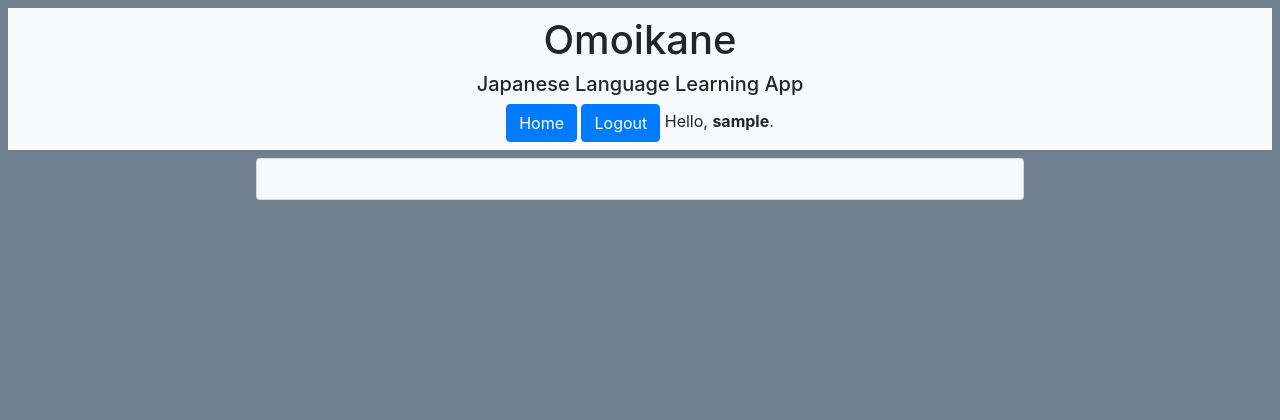
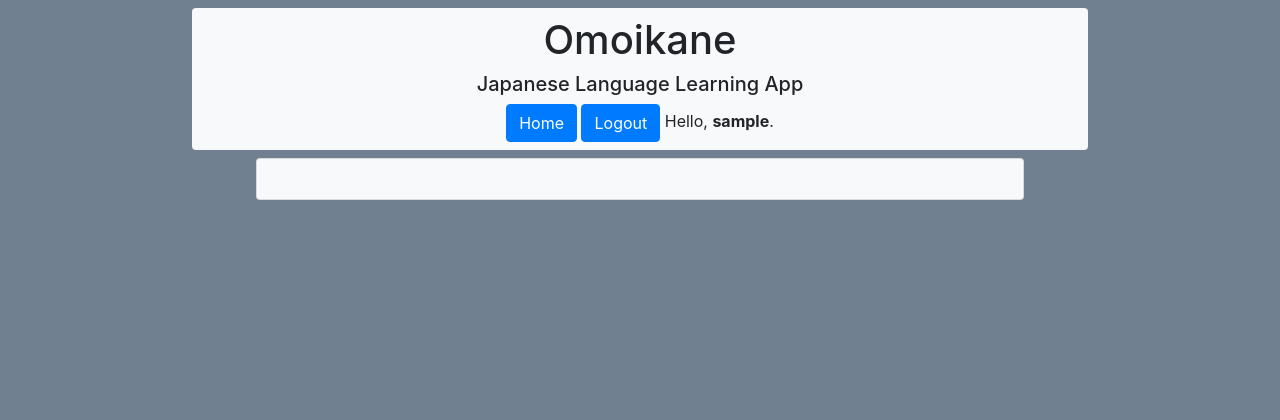
Before and after one commit to murrown/omoikane, a Django app: page /quiz/ in a window 1280 px wide. Shown: the top 420 px of the page. Run offline with Django 3.2, Linux system fonts and the light colour scheme; the visitor is signed in with stand-in values (Sample User, id 1); parts of the project's set-up code (start-up, migrations or seed data) failed here and were passed over; some libraries are stand-ins or nearby versions.

Commit message:
add favicon; minor design change

```diff
--- a/templates/base.html
+++ b/templates/base.html
@@ -17,7 +17,7 @@
 </style>
 
 <center>
-<div class="bg-light p-2 m-2">
+<div class="rounded bg-light p-2 m-2" style="max-width: 56rem;">
     <h1>Omoikane</h1>
     <h5>Japanese Language Learning App</h5>
     <a href="/" class="btn btn-primary">Home</a>
```
Also changed, not shown: static/favicon.ico (added).
